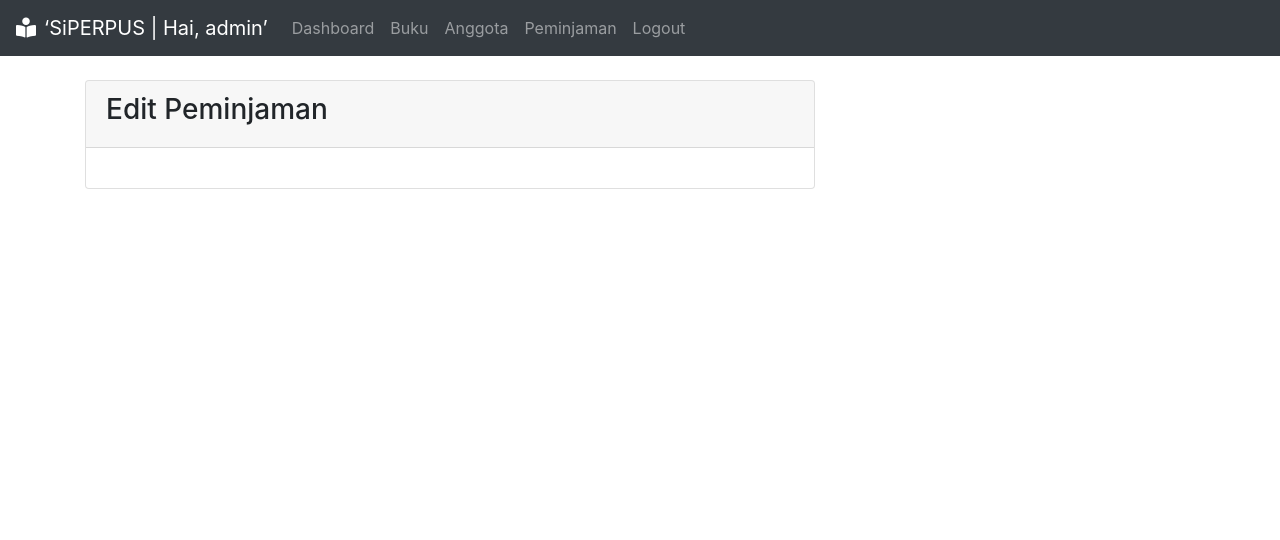
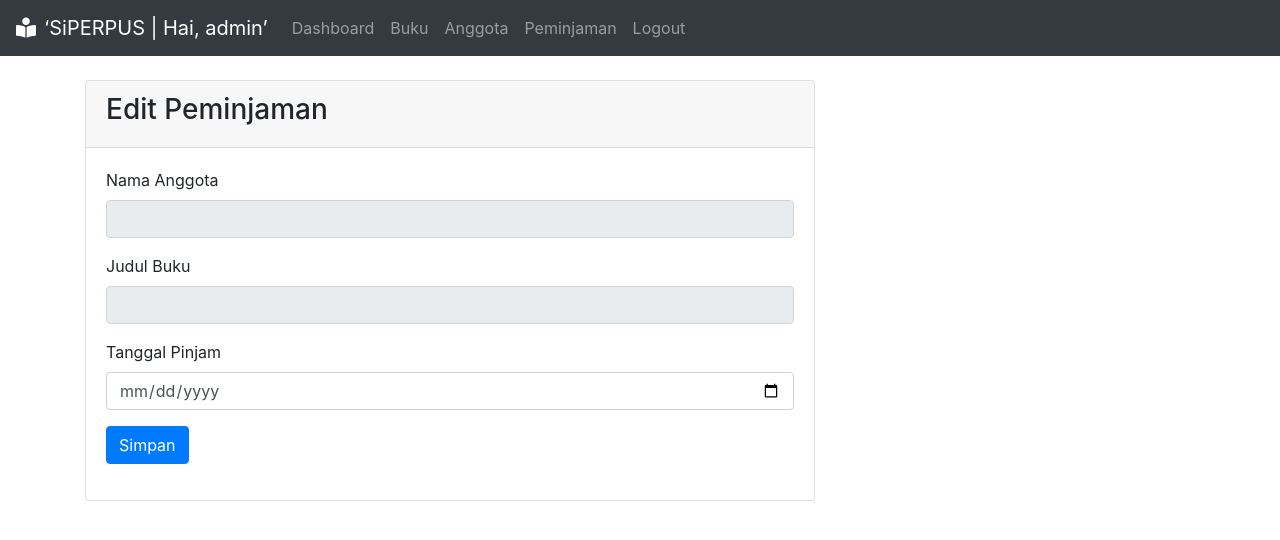
Before and after one commit to Nadelladwi/siperpus, a PHP site: page /siperpus/transaksi/form-edit.php?id_pinjam=1 in a window 1280 px wide. Shown: the top 540 px of the page. Run offline with PHP 8.4, Linux system fonts and the light colour scheme; data that the repository does not hold is empty; some libraries are stand-ins or nearby versions.

Commit message:
ukl 5 pak udah selesai

```diff
--- a/transaksi/form-edit.php
+++ b/transaksi/form-edit.php
@@ -15,6 +15,30 @@ $pinjam = ambilPeminjaman($kon, $id_pinjam);
                 </div>
                 <div class="card-body">
                     <form method="post" action="proses-edit.php">
+                        <div class="form-group">
+                            <label for="anggota">Nama Anggota</label>
+                            <input type="text" value="<?= $pinjam['nama'] ?>" class="form-control" disabled>
+                        </div>
+                        <div class="form-group">
+                            <label for="buku">Judul Buku</label>
+                            <input type="text" value="<?= $pinjam['judul'] ?>" class="form-control" disabled>
+                        </div>
+                        <?php
+                        if($pinjam['status'] == "Kembali")
+                        { ?>
+                        <div class="form-group">
+                            <label for="datepicker">Tanggal Kembali</label>
+                            <input type="date" name="tgl_kembali" value="<?= $pinjam['tgl_kembali'] ?>" class="form-control">
+                        </div>
+                        <?php } ?>
+                        <div class="form-group">
+                            <label for="datepicker">Tanggal Pinjam</label>
+                            <input type="date" name="tgl_pinjam" value="<?= $pinjam['tgl_pinjam'] ?>" class="form-control">
+                            </div>
+                        <div class="form-group">
+                            <input type="hidden" name="id_pinjam" value="<?= $id_pinjam ?>">
+                            <button type="submit" name="btnPinjam" class="btn btn-primary">Simpan</button>
+                        </div>
                     </form>
                 </div>
             </div>
```
Also changed, not shown: transaksi/proses-edit.php (added, +41 -0 lines). Lines whose indentation alone changed are shown as unchanged.
